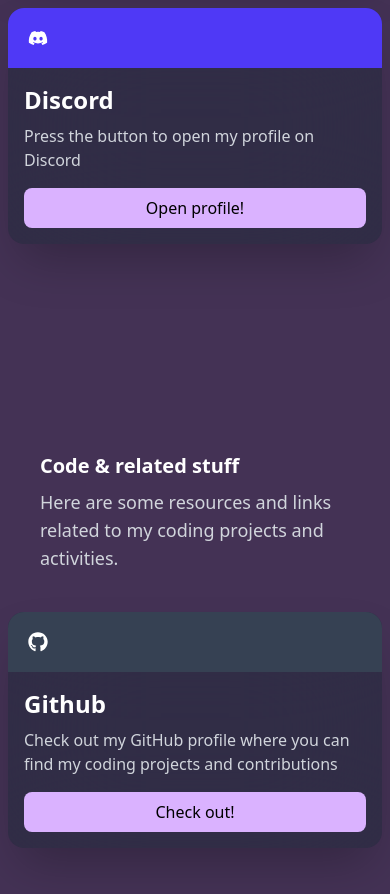
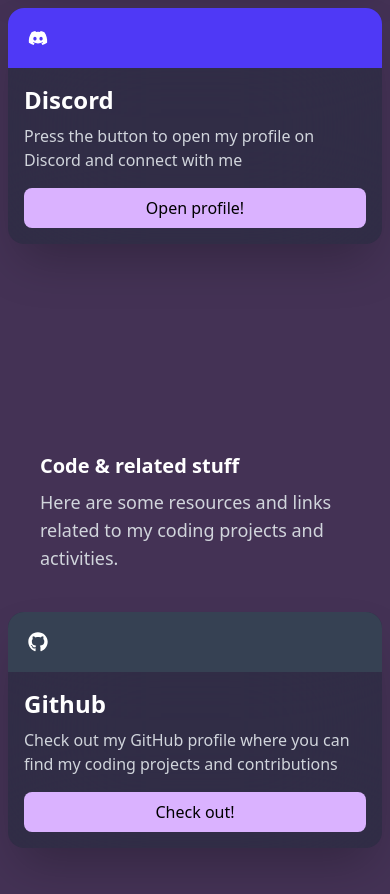
Before and after one commit to Domukas1337/portfolio-page, a Next.js app: page /contacts in a window 390 px wide. Shown: the part 1020-1914 px from the top of the page. Built offline with nearby package versions, Linux system fonts and the light colour scheme; a web font is replaced by a local one.

Commit message:
discord button desciption expanded to match other socialCont sizes, finally fixed experience from to part

```diff
--- a/Components/Experience.tsx
+++ b/Components/Experience.tsx
@@ -17,7 +17,7 @@
     <div className="bg-gray-800/50 px-10 py-8 rounded-2xl backdrop-blur-3xl shadow-2xl w-full lg:w-2/3">
       <div className="flex flex-col sm:flex-row lg:items-center justify-between">
         <h1 className="text-2xl font-bold">{title}</h1>
-        <p className="text-purple-300 bg-purple-300/10 px-4 py-1 rounded-full w-7/12 sm:w-fit mt-2 sm:mt-0">
+        <p className="text-purple-300 bg-purple-300/10 px-4 py-1 rounded-full w-fit mt-2 sm:mt-0">
           {experienceFrom} - {experienceTo}
         </p>
       </div>
--- a/app/contacts/page.tsx
+++ b/app/contacts/page.tsx
@@ -49,7 +49,7 @@
           <SocialCont
             header="Discord"
             link="https://discordapp.com/users/263331035834482689"
-            description="Press the button to open my profile on Discord"
+            description="Press the button to open my profile on Discord and connect with me"
             icon={<FaDiscord className="text-xl" />}
             color="bg-indigo-600"
             linkText="Open profile!"
```
